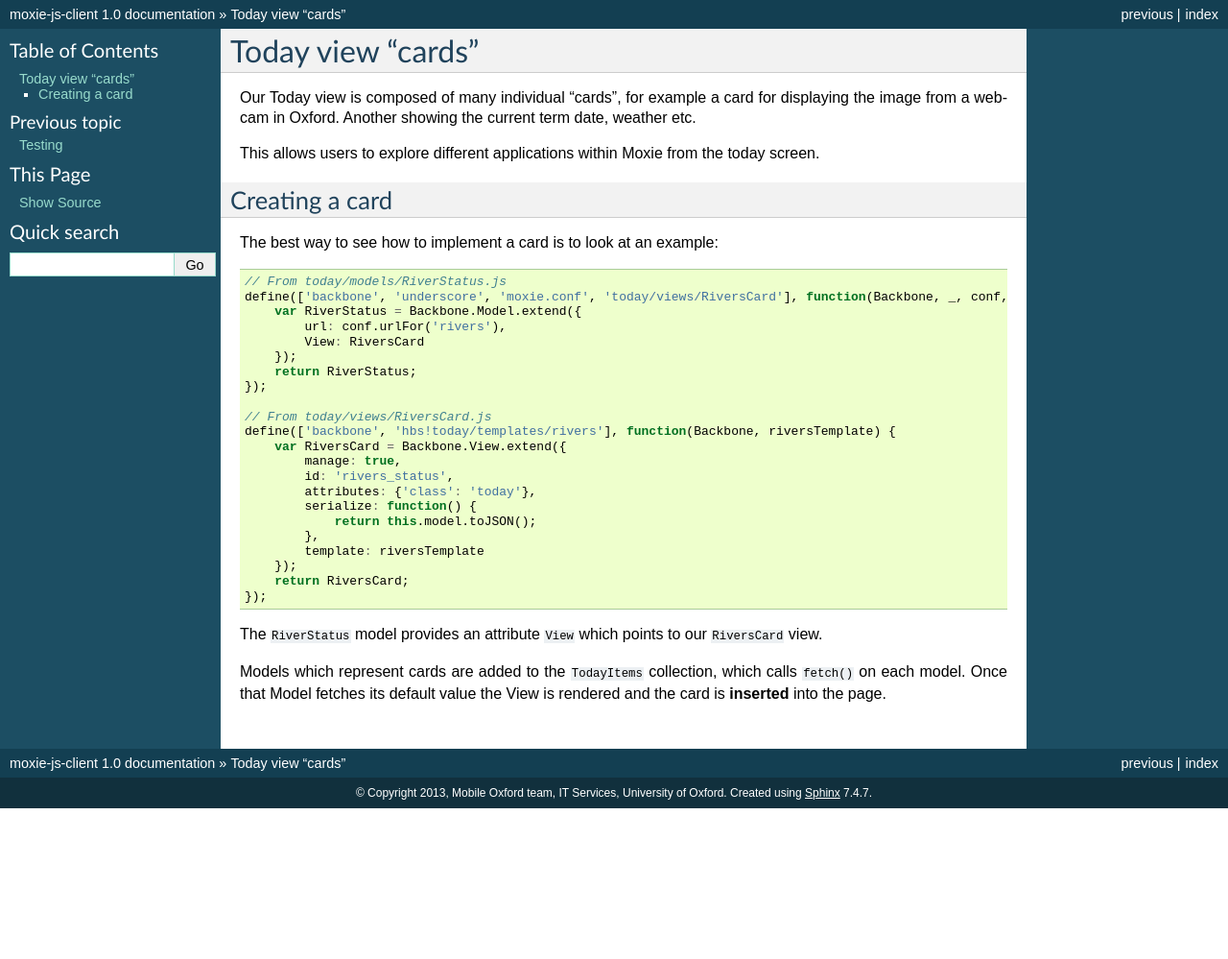
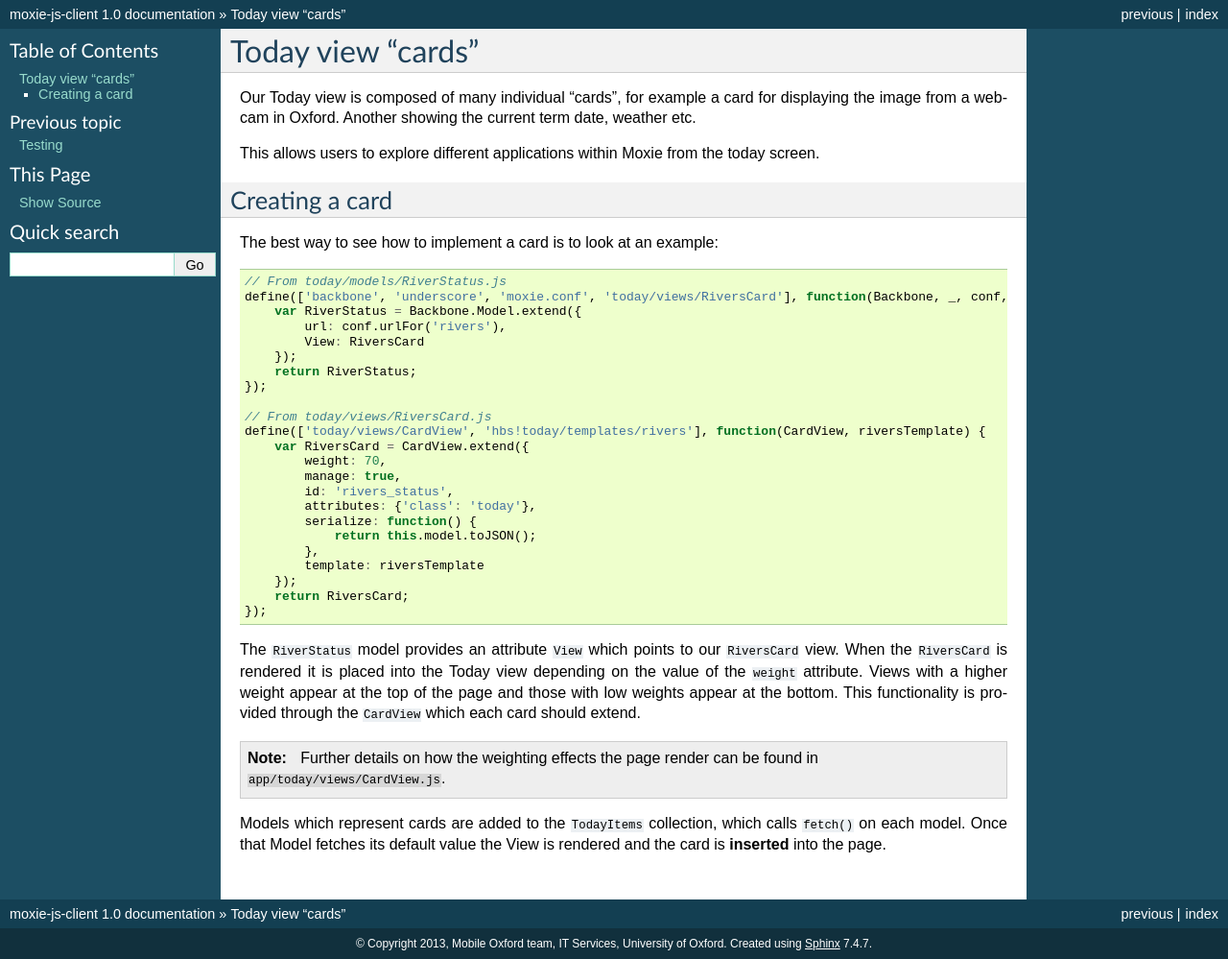
Before and after one commit to ox-it/moxie-js-client, a Sphinx documentation site: the page built from docs/source/developer/today_cards.rst, in a window 1280 px wide. Shown: the whole page at 96% size. Built offline with Sphinx 7.4.7, drawn with Linux system fonts in a browser that asks for light colours; before the commit the page ends 900 px from its top, so only the background shows below that.

Commit message:
Updated docs for cards on Today view
Now includes comments on the weightings.

```diff
--- a/docs/source/developer/today_cards.rst
+++ b/docs/source/developer/today_cards.rst
@@ -22,8 +22,9 @@ The best way to see how to implement a card is to look at an example::
     });
 
     // From today/views/RiversCard.js
-    define(['backbone', 'hbs!today/templates/rivers'], function(Backbone, riversTemplate) {
-        var RiversCard = Backbone.View.extend({
+    define(['today/views/CardView', 'hbs!today/templates/rivers'], function(CardView, riversTemplate) {
+        var RiversCard = CardView.extend({
+            weight: 70,
             manage: true,
             id: 'rivers_status',
             attributes: {'class': 'today'},
@@ -36,6 +37,8 @@ The best way to see how to implement a card is to look at an example::
     });
 
 
-The ``RiverStatus`` model provides an attribute ``View`` which points to our ``RiversCard`` view.
+The ``RiverStatus`` model provides an attribute ``View`` which points to our ``RiversCard`` view. When the ``RiversCard`` is rendered it is placed into the Today view depending on the value of the ``weight`` attribute. Views with a higher weight appear at the top of the page and those with low weights appear at the bottom. This functionality is provided through the ``CardView`` which each card should extend.
+
+.. note:: Further details on how the weighting effects the page render can be found in ``app/today/views/CardView.js``.
 
 Models which represent cards are added to the ``TodayItems`` collection, which calls ``fetch()`` on each model. Once that Model fetches its default value the View is rendered and the card is **inserted** into the page.
```
